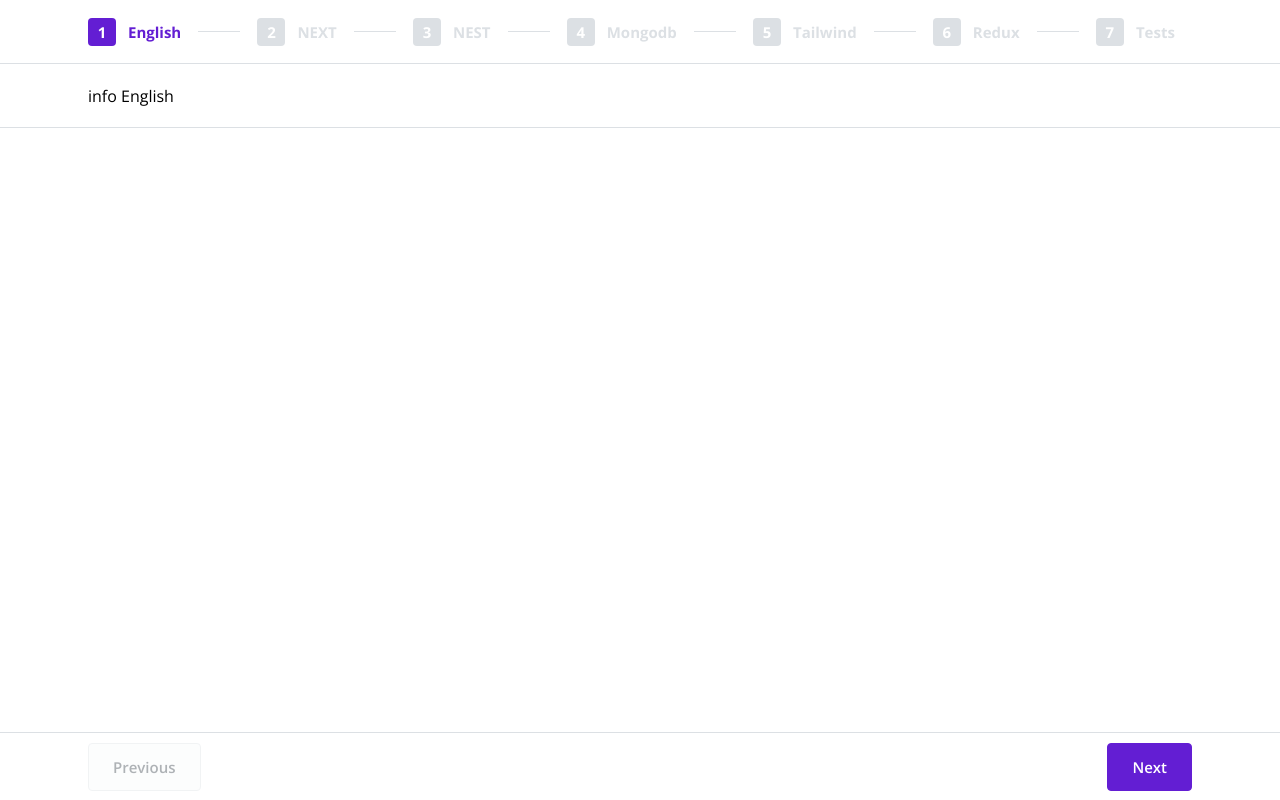
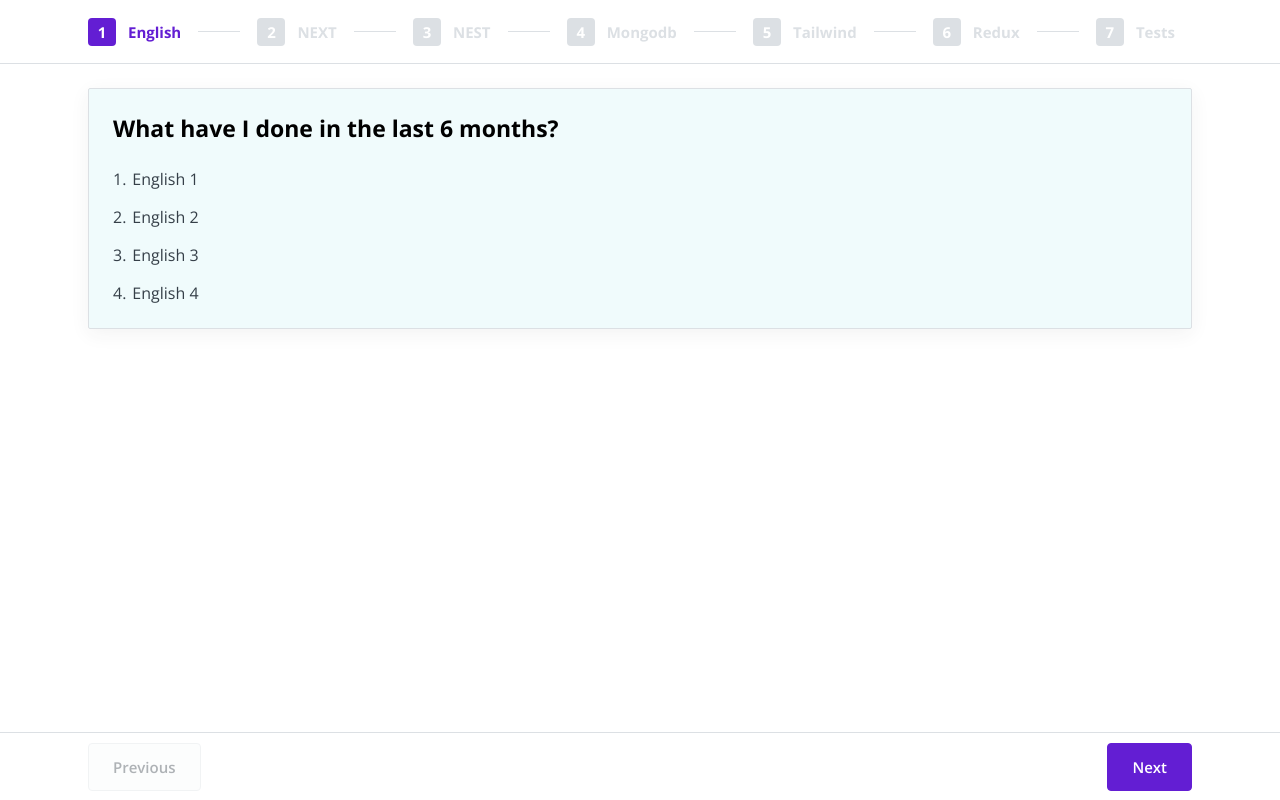
Before and after one commit to Hlib-Chyz/raise-me-up-client, a Next.js app: page /home in a window 1280 px wide. Built offline with nearby package versions, Linux system fonts and the light colour scheme.

Commit message:
feat: conntent component was added

```diff
--- a/src/app/globals.css
+++ b/src/app/globals.css
@@ -3,10 +3,16 @@
 @tailwind utilities;
 
 .body-medium-bold {
-    @apply font-open-sans text-15 font-700 leading-20 text-left;
+    @apply text-15 font-700 leading-20;
 }
 .button-large {
-    @apply font-open-sans text-15 font-600 leading-20 text-left;
+    @apply text-15 font-600 leading-20;
+}
+.body-medium-regular {
+    @apply text-16 font-400 leading-22;
+}
+.heading-h5-bold {
+    @apply text-23 font-700 leading-31;
 }
 .button {
     @apply button-large h-48 px-24 rounded-4 border disabled:opacity-40;
--- a/src/app/home/components/content.tsx
+++ b/src/app/home/components/content.tsx
@@ -1,12 +1,25 @@
 'use client';
 import { getInfoState } from '@/store/slices/paginationSlice';
 import { useSelector } from 'react-redux';
+import React from 'react';
 
 export default function Content() {
     const info = useSelector(getInfoState);
     return (
-        <div className="h-64 px-88 flex items-center justify-between border-b border-light-grey">
-            {info}
+        <div className="bg-aquamarine mx-88 my-24 p-24 border rounded-2 border-light-grey shadow-standard">
+            <h5 className="heading-h5-bold color-dark mb-24">
+                What have I done in the last 6 months?
+            </h5>
+            <ul className="flex flex-col gap-16">
+                {info?.map((inf, index) => (
+                    <React.Fragment key={inf}>
+                        <li className="flex flex-row gap-6 items-center body-medium-regular text-black">
+                            <div>{index + 1}.</div>
+                            <div>{inf}</div>
+                        </li>
+                    </React.Fragment>
+                ))}
+            </ul>
         </div>
     );
 }
--- a/src/app/home/components/pagination.tsx
+++ b/src/app/home/components/pagination.tsx
@@ -6,11 +6,21 @@ import { useDispatch, useSelector } from 'react-redux';
 export default function Pagination() {
     const { currentPage, pages } = useSelector(getPaginationState);
     const dispatch = useDispatch();
+    const leftArrowKeyCode = 'ArrowLeft';
+    const rightArrowKeyCode = 'ArrowRight';
+    const onKeyDown = (e: KeyboardEvent) => {
+        if (e.key === leftArrowKeyCode && currentPage !== 0) {
+            dispatch(setCurrentPage(currentPage - 1));
+        } else if (e.key === rightArrowKeyCode && currentPage !== pages.length - 1) {
+            dispatch(setCurrentPage(currentPage + 1));
+        }
+    };
     return (
         <div className="h-64 px-88 flex items-center justify-between border-b border-light-grey">
             {pages.map((page) => (
                 <React.Fragment key={page.id}>
                     <button
+                        onKeyDown={(e) => onKeyDown(e as unknown as KeyboardEvent)}
                         onClick={() => dispatch(setCurrentPage(page.id))}
                         className={`flex gap-12 body-medium-bold text-light-grey items-center ${currentPage === page.id ? 'text-purple' : ''}`}>
                         <div
--- a/src/store/slices/paginationSlice.ts
+++ b/src/store/slices/paginationSlice.ts
@@ -3,19 +3,19 @@ import { IStore } from '../store';
 
 export interface IPaginationState {
     currentPage: number;
-    pages: { name: string; info: string; id: number }[];
+    pages: { name: string; info: string[]; id: number }[];
 }
 
 const initialState: IPaginationState = {
     currentPage: 0,
     pages: [
-        { name: 'English', info: 'info English', id: 0 },
-        { name: 'NEXT', info: 'info NEXT', id: 1 },
-        { name: 'NEST', info: 'info NEST', id: 2 },
-        { name: 'Mongodb', info: 'info Mongodb', id: 3 },
-        { name: 'Tailwind', info: 'info Tailwind', id: 4 },
-        { name: 'Redux', info: 'info Redux', id: 5 },
-        { name: 'Tests', info: 'info English', id: 6 },
+        { name: 'English', info: ['English 1', 'English 2', 'English 3', 'English 4'], id: 0 },
+        { name: 'NEXT', info: ['NEXT 1', 'NEXT 2', 'NEXT 3', 'NEXT 4'], id: 1 },
+        { name: 'NEST', info: ['NEST 1', 'NEST 2', 'NEST 3', 'NEST 4'], id: 2 },
+        { name: 'Mongodb', info: ['Mongodb 1', 'Mongodb 2', 'Mongodb 3', 'Mongodb 4'], id: 3 },
+        { name: 'Tailwind', info: ['Tailwind 1', 'Tailwind 2', 'Tailwind 3', 'Tailwind 4'], id: 4 },
+        { name: 'Redux', info: ['Redux 1', 'Redux 2', 'Redux 3', 'Redux 4'], id: 5 },
+        { name: 'Tests', info: ['Tests 1', 'Tests 2', 'Tests 3', 'Tests 4'], id: 6 },
     ],
 };
 
--- a/tailwind.config.ts
+++ b/tailwind.config.ts
@@ -9,16 +9,18 @@ const config: Config = {
     theme: {
         fontSize: {
             15: '15px',
-        },
-        fontFamily: {
-            'open-sans': ['Open Sans', 'sans-serif'],
+            16: '16px',
+            23: '23px',
         },
         lineHeight: {
             20: '20px',
+            22: '22px',
+            31: '31px',
         },
         fontWeight: {
+            400: '400',
+            600: '600',
             700: '700',
-            600: '600',
         },
         colors: {
             purple: '#631ed3',
@@ -26,14 +28,22 @@ const config: Config = {
             'lighter-grey': '#f7f9fb',
             white: '#ffffff',
             black: '#353F48',
+            dark: '#000000',
+            aquamarine: '#00B1CB0F',
         },
         borderRadius: {
+            2: '2px',
             4: '4px',
+        },
+        boxShadow: {
+            standard: '0px 5px 20px 0px #2C30340F',
         },
         spacing: {
             0: '0',
             1: '1px',
+            6: '6px',
             12: '12px',
+            16: '16px',
             24: '24px',
             28: '28px',
             42: '42px',
```
